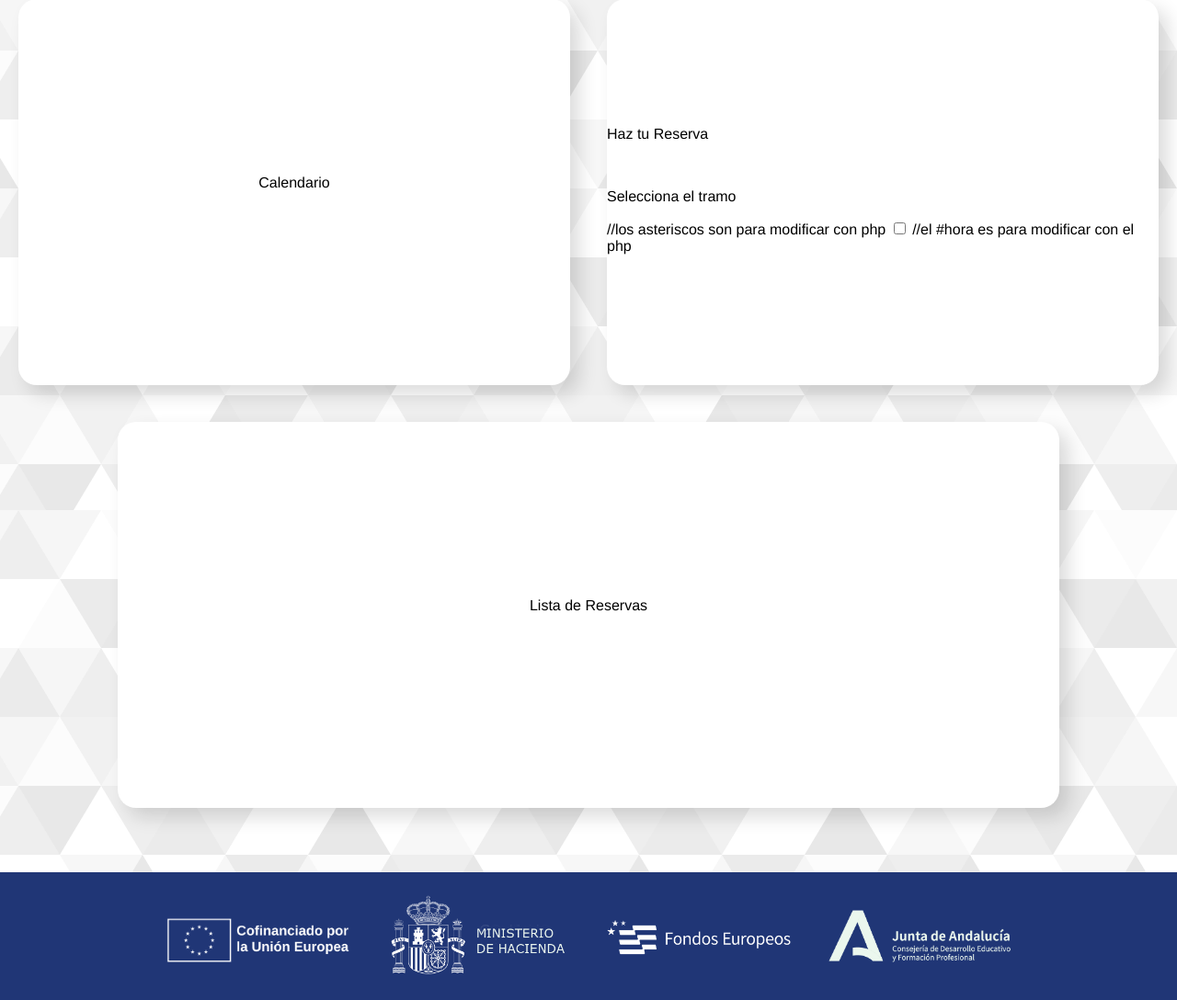
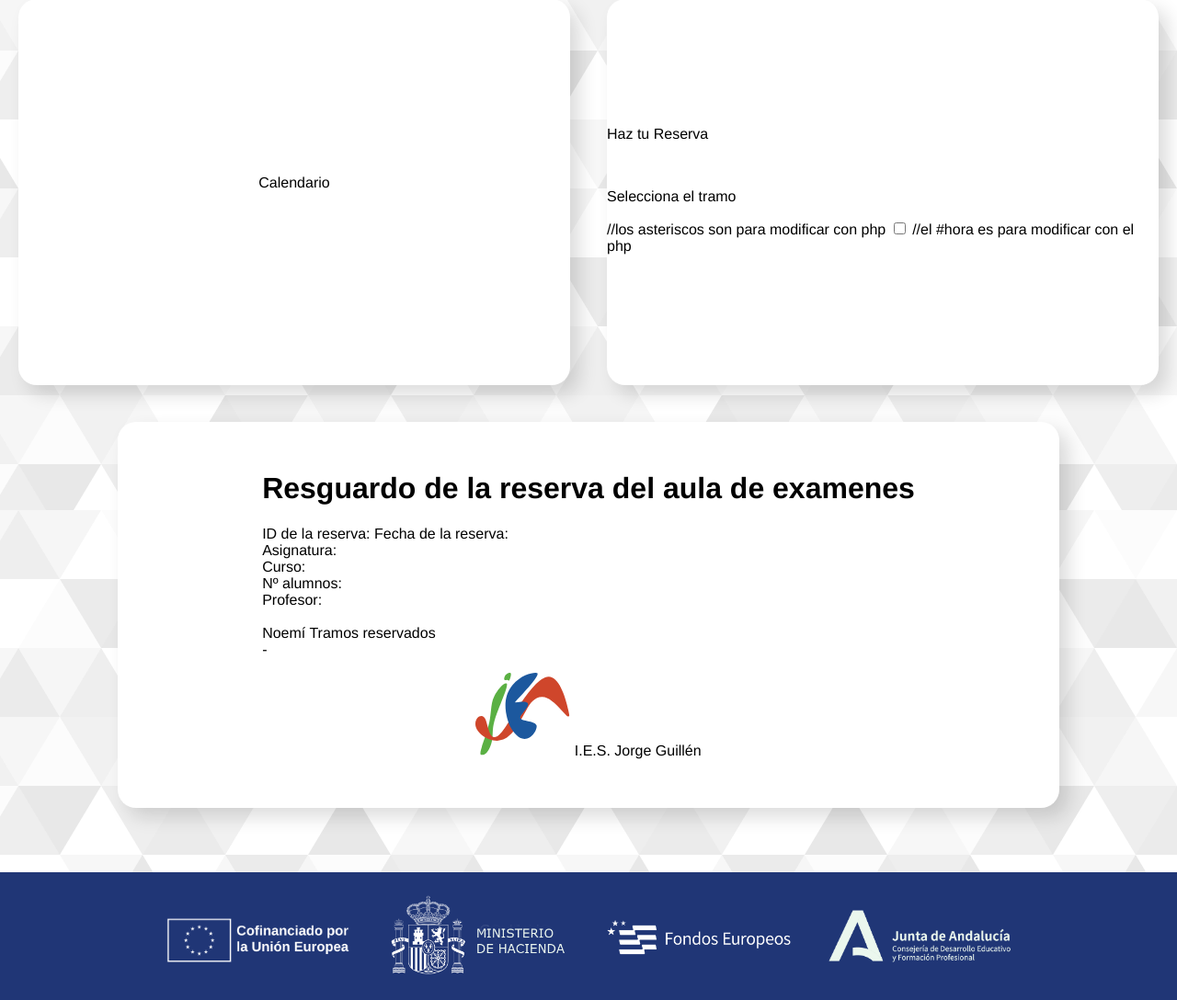
Before and after one commit to juanjesusrv/Proyecto-php, a PHP site: page /reserva.php in a window 1280 px wide. Shown: the part 245-1333 px from the top of the page at 92% size. Run offline with PHP 8.4, Linux system fonts and the light colour scheme; a user stored in the database is signed in; data that the repository does not hold is empty.

Commit message:
MODIFICADO COSAS

```diff
--- a/Diseño/reserva.php
+++ b/Diseño/reserva.php
@@ -41,7 +41,9 @@
                 </form>
             </div>
         </div>
-        <div class="listaReservas">Lista de Reservas</div>
+        <div class="listaReservas">
+             <?php require_once "validaciones/listaReserva.php" ?>
+        </div>
     </main>
     <?php require_once "footer.php" ?>
 </body>
--- a/Diseño/validaciones/hola.html
+++ b/Diseño/validaciones/listaReserva.php
@@ -1,3 +1,4 @@
+<?php session_start() ?>
 <!DOCTYPE html>
 <html lang="en">
 <head>
@@ -9,12 +10,12 @@
     <div>
         <h1>Resguardo de la reserva del aula de examenes</h1>
         <p>
-            ID de la reserva: <br>
+            ID de la reserva:
             Fecha de la reserva: <br>
             Asignatura: <br>
             Curso: <br>
             Nº alumnos: <br>
-            Profesor: <br>
+            Profesor: <br><br><?php echo $_SESSION['nombreUsuario']  ?>
             Tramos reservados<br>
             - <br>
         </p>
--- a/Diseño/validaciones/validacionUsuario.php
+++ b/Diseño/validaciones/validacionUsuario.php
@@ -45,7 +45,7 @@
                 }
 
 
-                header("Location: ../###"); // Redirigimos a la página principal
+                header("Location: ../reserva.php"); // Redirigimos a la página principal
             } else {
                 echo "Usuario o contraseña incorrectos"; // Si no devuelve resultados, mostramos un mensaje de error
             }
```
